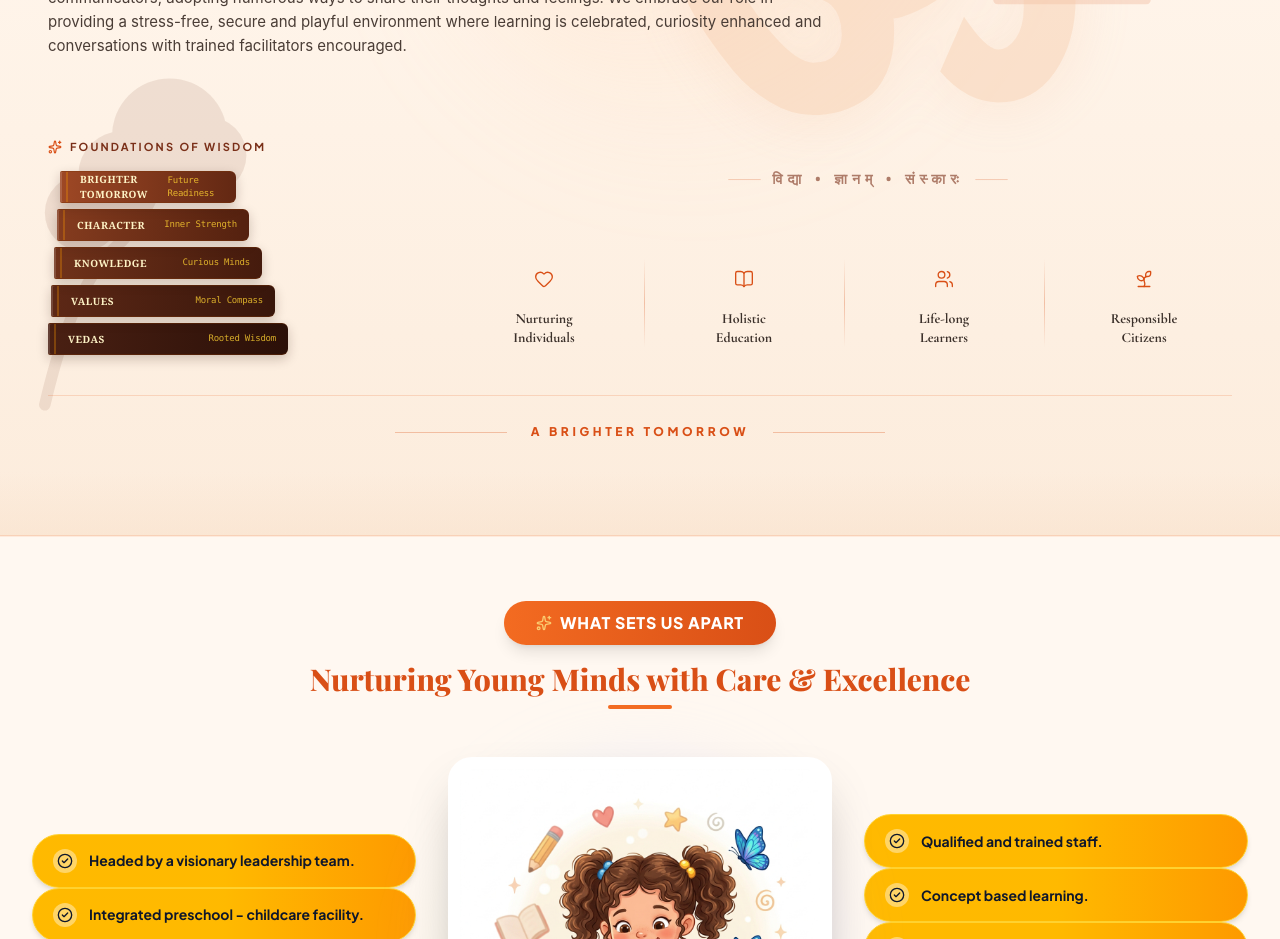
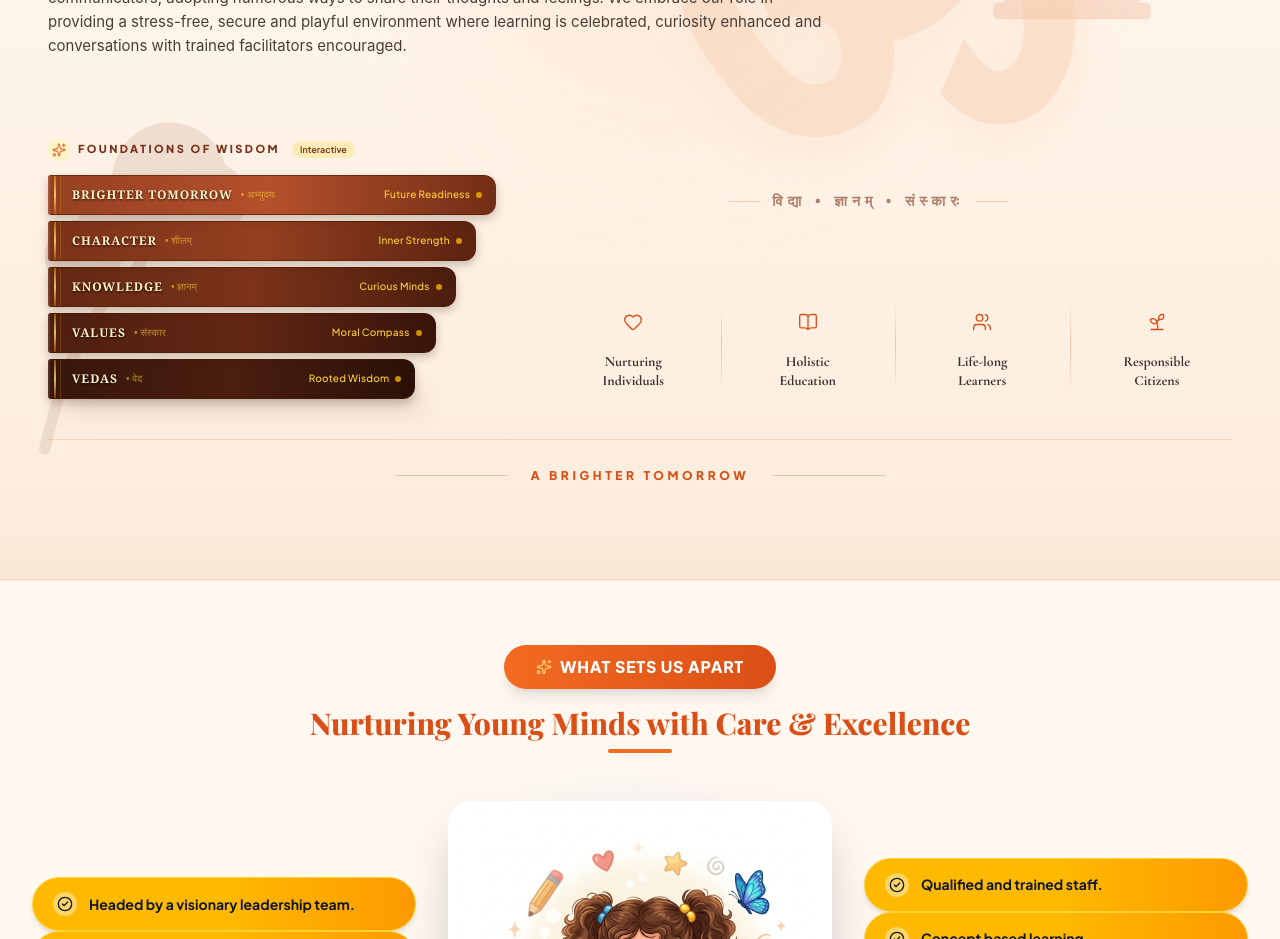
Before and after one commit to adradivya001/sanatana, a React (Vite) app: page / in a window 1280 px wide. Shown: the part 1660-2599 px from the top of the page. Built offline with nearby package versions, Linux system fonts and the light colour scheme; a web font is replaced by a local one.

Commit message:
Enhance Foundations of Wisdom with innovative 3D interactive book spine deck and expandable wisdom drawers

```diff
--- a/src/components/about/AboutSchool.tsx
+++ b/src/components/about/AboutSchool.tsx
@@ -15,12 +15,64 @@ export const AboutSchool: React.FC<AboutSchoolProps> = ({ about }) => {
     "At Sanātana, we respect each child as unique individual, bubbling with limitless potential, curious and interested in their world around them. We acknowledge children as sophisticated thinkers and communicators, adopting numerous ways to share their thoughts and feelings. We embrace our role in providing a stress-free, secure and playful environment where learning is celebrated, curiosity enhanced and conversations with trained facilitators encouraged."
   ];
 
+  const [activeBook, setActiveBook] = React.useState<number | null>(null);
+
   const books = [
-    { title: "VEDAS", subtitle: "Rooted Wisdom", width: "w-52 sm:w-56 md:w-60", color: "from-[#4A2013] to-[#2B1008]", ribbon: "#D97706" },
-    { title: "VALUES", subtitle: "Moral Compass", width: "w-48 sm:w-52 md:w-56", color: "from-[#5D2816] to-[#38160B]", ribbon: "#B45309" },
-    { title: "KNOWLEDGE", subtitle: "Curious Minds", width: "w-44 sm:w-48 md:w-52", color: "from-[#70321A] to-[#451B0D]", ribbon: "#D94F16" },
-    { title: "CHARACTER", subtitle: "Inner Strength", width: "w-40 sm:w-44 md:w-48", color: "from-[#853C1F] to-[#54210F]", ribbon: "#F59E0B" },
-    { title: "BRIGHTER TOMORROW", subtitle: "Future Readiness", width: "w-36 sm:w-40 md:w-44", color: "from-[#9E4825] to-[#632813]", ribbon: "#FBBF24" },
+    {
+      id: "vedas",
+      title: "VEDAS",
+      sanskrit: "वेद",
+      subtitle: "Rooted Wisdom",
+      desc: "Ancient inquiry, nature observation, chanting rhythms, and foundational mindfulness passed down through timeless heritage.",
+      color: "from-[#38160B] via-[#4A1E10] to-[#2B1008]",
+      accent: "#E5A93C",
+      tag: "Heritage Core",
+      bgGlow: "rgba(229,169,60,0.15)"
+    },
+    {
+      id: "values",
+      title: "VALUES",
+      sanskrit: "संस्कार",
+      subtitle: "Moral Compass",
+      desc: "Compassion, truthfulness (Satya), empathy, mutual respect, and cultural grounding for life.",
+      color: "from-[#4E1E0F] via-[#632714] to-[#38140A]",
+      accent: "#F59E0B",
+      tag: "Character",
+      bgGlow: "rgba(245,158,11,0.15)"
+    },
+    {
+      id: "knowledge",
+      title: "KNOWLEDGE",
+      sanskrit: "ज्ञानम्",
+      subtitle: "Curious Minds",
+      desc: "Concept-driven inquiry, scientific discovery, multilingual fluency, and joyful problem-solving.",
+      color: "from-[#632813] via-[#7C331A] to-[#4A1D0D]",
+      accent: "#EA580C",
+      tag: "Intellect",
+      bgGlow: "rgba(234,88,12,0.15)"
+    },
+    {
+      id: "character",
+      title: "CHARACTER",
+      sanskrit: "शीलम्",
+      subtitle: "Inner Strength",
+      desc: "Emotional resilience, self-discipline, mindful collaboration, and courageous integrity.",
+      color: "from-[#7A3218] via-[#943F20] to-[#5C2310]",
+      accent: "#D97706",
+      tag: "Integrity",
+      bgGlow: "rgba(217,119,6,0.15)"
+    },
+    {
+      id: "tomorrow",
+      title: "BRIGHTER TOMORROW",
+      sanskrit: "अभ्युदयः",
+      subtitle: "Future Readiness",
+      desc: "Adaptive leadership, modern technologies, creative agility, and readiness for a dynamic world.",
+      color: "from-[#964022] via-[#B4502C] to-[#732E16]",
+      accent: "#FBBF24",
+      tag: "Leadership",
+      bgGlow: "rgba(251,191,36,0.18)"
+    },
   ];
 
   const pillars = [
@@ -276,46 +328,118 @@ export const AboutSchool: React.FC<AboutSchoolProps> = ({ about }) => {
 
         <div className="grid grid-cols-1 lg:grid-cols-12 gap-8 lg:gap-10 items-end pb-8 sm:pb-10 border-b border-[#E85A1A]/18">
 
-          {/* BOTTOM-LEFT: Vedic Book Stack (Grounding the heritage wisdom) */}
+          {/* BOTTOM-LEFT: Innovative 3D Interactive Vedic Book Spine Deck */}
           <motion.div
             initial={{ opacity: 0, y: 25 }}
             whileInView={{ opacity: 1, y: 0 }}
             viewport={{ once: true }}
             transition={{ duration: 0.7, delay: 0.4, ease: "easeOut" }}
-            className="lg:col-span-4 flex flex-col items-start"
+            className="lg:col-span-5 flex flex-col items-start relative"
           >
-            <div className="flex items-center gap-2 mb-3">
-              <Sparkles className="w-3.5 h-3.5 text-[#D94F16]" />
-              <span className="text-[10px] sm:text-[11px] font-bold tracking-[0.2em] text-[#7A2F18] uppercase">
+            {/* Header Badge with pulsing sparkle */}
+            <div className="flex items-center gap-2 mb-3.5">
+              <span className="p-1 rounded-full bg-amber-100 text-[#D94F16]">
+                <Sparkles className="w-3.5 h-3.5 animate-pulse" />
+              </span>
+              <span className="text-[11px] font-extrabold tracking-[0.22em] text-[#7A2F18] uppercase">
                 Foundations of Wisdom
+              </span>
+              <span className="text-[9px] font-semibold bg-amber-200/50 text-[#7A2F18] px-2 py-0.5 rounded-full ml-1">
+                Interactive
               </span>
             </div>
 
-            {/* Realistic Stacked Perspective Books */}
-            <div className="flex flex-col-reverse items-start gap-1 sm:gap-1.5 pt-1">
-              {books.map((book, idx) => (
+            {/* Interactive 3D Stack Container */}
+            <div className="w-full max-w-md relative flex flex-col items-start">
+              {/* Perspective Floor Shadow */}
+              <div className="absolute -bottom-2 left-4 w-4/5 h-3 bg-[#3B170B]/20 blur-md rounded-full pointer-events-none" />
+
+              {/* Book Deck: Stacked from base (VEDAS) to apex (BRIGHTER TOMORROW) */}
+              <div className="flex flex-col-reverse items-start gap-1.5 w-full relative z-10">
+                {books.map((book, idx) => {
+                  const isActive = activeBook === idx;
+                  return (
                     <motion.div
-                  key={book.title}
-                  whileHover={{ x: 6 }}
-                  transition={{ duration: 0.2 }}
-                  className={`${book.width} h-7 sm:h-8 rounded-r-md rounded-l-[2px] bg-gradient-to-r ${book.color} shadow-md flex items-center justify-between px-3 text-white border-y border-amber-900/40 relative cursor-default select-none`}
+                      key={book.id}
+                      onClick={() => setActiveBook(isActive ? null : idx)}
+                      whileHover={{
+                        scale: 1.025,
+                        x: 8,
+                      }}
+                      transition={{ type: "spring", stiffness: 400, damping: 25 }}
+                      className="group cursor-pointer relative w-full"
+                    >
+                      {/* Leather Book Spine */}
+                      <div
+                        className={`h-9 sm:h-10 rounded-r-xl rounded-l-[3px] bg-gradient-to-r ${book.color} flex items-center justify-between px-3.5 text-white border-y border-amber-950/60 relative overflow-hidden transition-all duration-300 select-none shadow-md ${
+                          isActive
+                            ? 'ring-2 ring-amber-400 shadow-xl scale-[1.03] translate-x-2'
+                            : 'hover:shadow-lg'
+                        }`}
                         style={{
-                    boxShadow: '0 4px 12px rgba(43, 16, 8, 0.22), inset 2px 0 0 rgba(255,255,255,0.15)',
-                    transform: `translateX(${idx * 3}px)`,
+                          width: `${100 - (4 - idx) * 4.5}%`,
+                          minWidth: '240px',
+                          boxShadow: isActive
+                            ? '0 10px 25px rgba(56, 22, 11, 0.4), inset 3px 0 0 rgba(255,255,255,0.25)'
+                            : '0 4px 10px rgba(56, 22, 11, 0.25), inset 2px 0 0 rgba(255,255,255,0.12)',
                         }}
                       >
-                  {/* Spine ridge accent */}
-                  <div className="absolute left-1.5 top-0 bottom-0 w-[1.5px] bg-amber-500/30" />
+                        {/* Gold Foil Spine Ridges */}
+                        <div className="absolute left-1.5 top-0 bottom-0 w-[2px] bg-gradient-to-b from-amber-400/40 via-amber-200/80 to-amber-600/40" />
+                        <div className="absolute left-3 top-0 bottom-0 w-[1px] bg-amber-400/20" />
 
-                  <span className="text-[9px] sm:text-[10px] font-bold tracking-wider uppercase font-serif pl-2 text-amber-100">
+                        {/* Gold Foil Shimmer on Hover */}
+                        <div className="absolute inset-0 bg-gradient-to-r from-transparent via-white/10 to-transparent -translate-x-full group-hover:translate-x-full transition-transform duration-1000 ease-in-out pointer-events-none" />
+
+                        {/* Title with Gold Emboss Effect */}
+                        <div className="flex items-center gap-2 pl-2.5 z-10">
+                          <span
+                            className="text-[11px] sm:text-xs font-black tracking-wider uppercase font-serif text-amber-100 drop-shadow-[0_1px_1px_rgba(0,0,0,0.8)]"
+                            style={{ letterSpacing: '0.08em' }}
+                          >
                             {book.title}
                           </span>
 
-                  <span className="text-[8px] sm:text-[9px] text-amber-300/80 font-mono tracking-tight">
+                          <span className="text-[10px] text-amber-300/60 font-serif hidden sm:inline">
+                            • {book.sanskrit}
+                          </span>
+                        </div>
+
+                        {/* Subtitle / Category Ribbon Badge */}
+                        <div className="flex items-center gap-1.5 z-10">
+                          <span className="text-[9px] sm:text-[10px] text-amber-300 font-medium tracking-wide">
                             {book.subtitle}
                           </span>
+                          <span className="w-1.5 h-1.5 rounded-full bg-amber-400 opacity-75 group-hover:scale-125 transition-transform" />
+                        </div>
+                      </div>
+
+                      {/* Expandable Wisdom Drawer */}
+                      {isActive && (
+                        <motion.div
+                          initial={{ opacity: 0, height: 0, y: -4 }}
+                          animate={{ opacity: 1, height: 'auto', y: 0 }}
+                          exit={{ opacity: 0, height: 0, y: -4 }}
+                          transition={{ duration: 0.25, ease: "easeOut" }}
+                          className="mt-1.5 p-3 sm:p-3.5 bg-gradient-to-br from-[#38160B] to-[#240B04] text-amber-50 rounded-xl border border-amber-500/30 shadow-2xl z-30 relative backdrop-blur-sm max-w-[360px]"
+                        >
+                          <div className="flex items-center justify-between mb-1.5 pb-1 border-b border-amber-500/20">
+                            <span className="text-[10px] font-bold text-amber-400 tracking-wider uppercase">
+                              {book.tag} • {book.sanskrit}
+                            </span>
+                            <span className="text-[9px] text-amber-300/80 italic font-serif">
+                              Sanātana Core Pillar
+                            </span>
+                          </div>
+                          <p className="text-[11px] sm:text-xs text-amber-100/90 leading-relaxed font-sans">
+                            {book.desc}
+                          </p>
                         </motion.div>
-              ))}
+                      )}
+                    </motion.div>
+                  );
+                })}
+              </div>
             </div>
           </motion.div>
 
@@ -325,7 +449,7 @@ export const AboutSchool: React.FC<AboutSchoolProps> = ({ about }) => {
             whileInView={{ opacity: 1, y: 0 }}
             viewport={{ once: true }}
             transition={{ duration: 0.7, delay: 0.5, ease: "easeOut" }}
-            className="lg:col-span-8 w-full"
+            className="lg:col-span-7 w-full"
           >
             <div className="grid grid-cols-2 md:grid-cols-4 gap-4 sm:gap-6 relative">
               {pillars.map((pillar, idx) => {
```
Lines whose indentation alone changed are shown as unchanged.
